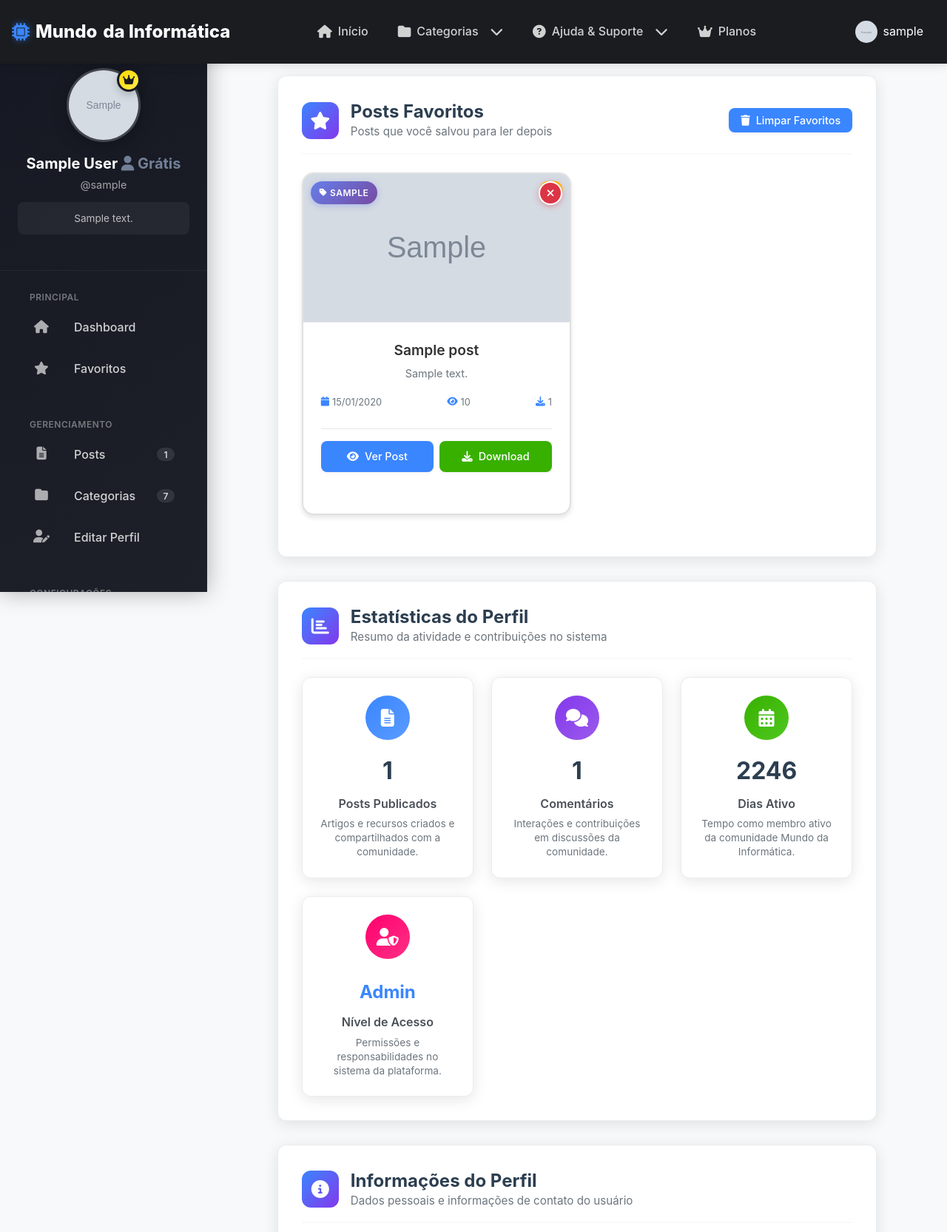
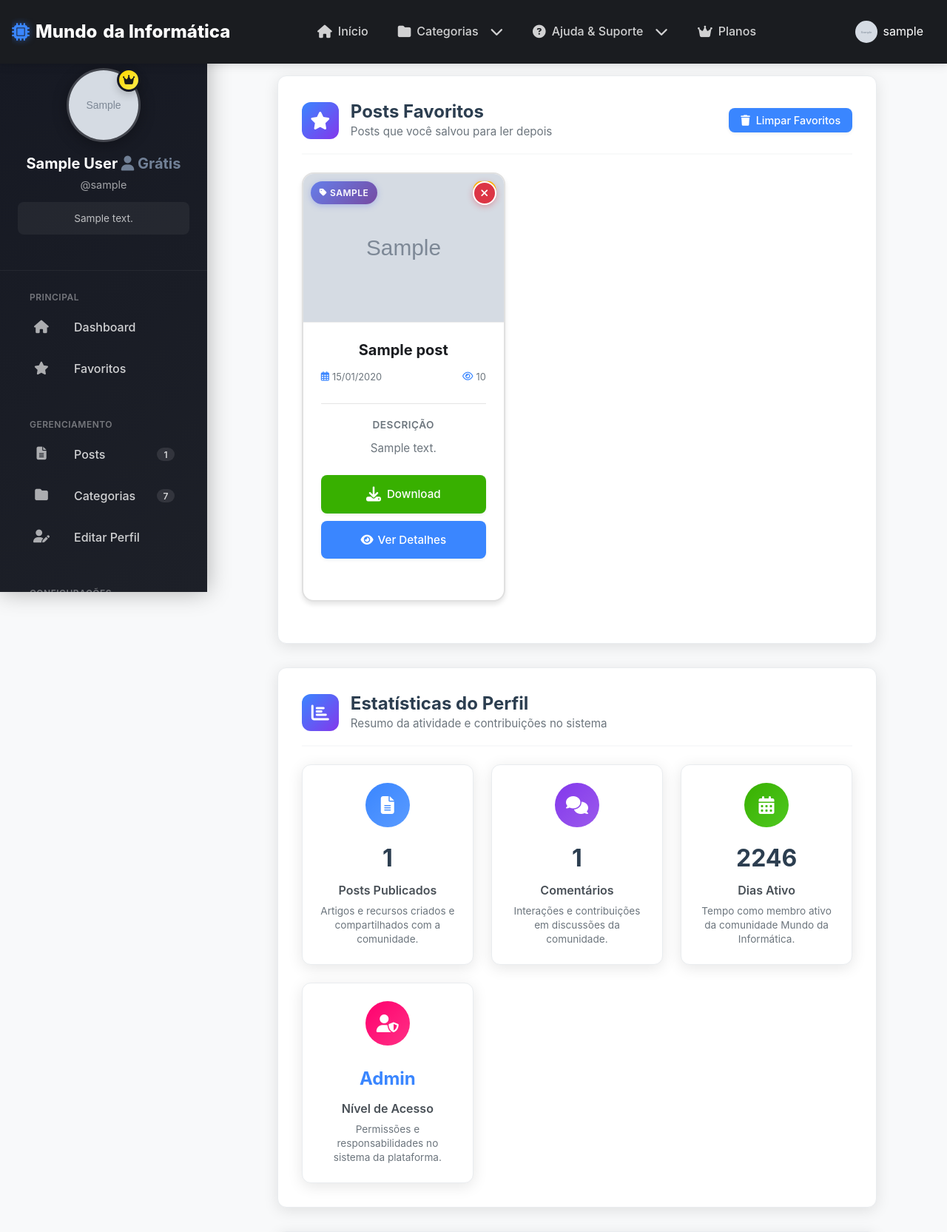
Before and after one commit to RDG547/Mundo-da-Informatica, a Flask app: page /profile in a window 1280 px wide. Shown: the top 1665 px of the page at 74% size. Run offline with Flask 3, Linux system fonts and the light colour scheme; a user stored in the database is signed in; data comes from the database, SQL or seed files in the repository; tables that the repository leaves empty hold one stand-in row (values such as "Sample post"); grey boxes marked "Sample" are stand-in pictures; some libraries are stand-ins or nearby versions.

Commit message:
fix: cards favoritos iguais à home, remove imagem grande do download, scrollbar idêntica ao admin
- Cards favoritos agora usam mesmo layout da home (max-width 275px, flex grid, descrição com scroll)
- Removida imagem grande (download-card-image) do card de download, mantendo só miniatura no título
- Scrollbar da sidebar do perfil agora usa background transparent igual à sidebar do admin
- JS rebuild de favoritos e downloads atualizado para corresponder ao template Jinja

```diff
--- a/static/css/profile-page.css
+++ b/static/css/profile-page.css
@@ -1981,7 +1981,7 @@
     flex-direction: column;
     transition: all 0.4s cubic-bezier(0.4, 0, 0.2, 1);
     scrollbar-width: thin;
-    scrollbar-color: rgba(255, 255, 255, 0.2) #1a1d25;
+    scrollbar-color: rgba(255, 255, 255, 0.2) transparent;
 }
 
 /* Sidebar Profile Header Section */
@@ -2161,7 +2161,7 @@
 }
 
 .profile-admin-sidebar::-webkit-scrollbar-track {
-    background: #1a1d25;
+    background: transparent;
 }
 
 .profile-admin-sidebar::-webkit-scrollbar-thumb {
@@ -2370,13 +2370,26 @@
     min-height: 100vh;
 }
 
-/* Fix post-card width inside profile page */
-.profile-main-content .post-card {
-    max-width: 100%;
-}
-
+/* Fix post-card grid inside profile page */
 .profile-main-content .posts-grid {
-    display: block;
+    display: flex;
+    flex-wrap: wrap;
+    justify-content: flex-start;
+    gap: 1.5rem;
+}
+
+.profile-main-content .posts-grid .row {
+    display: flex;
+    flex-wrap: wrap;
+    gap: 1.5rem;
+    margin: 0;
+    width: 100%;
+}
+
+.profile-main-content .posts-grid .row > [class*="col-"] {
+    flex: 0 0 auto;
+    width: auto;
+    padding: 0;
 }
 
 .profile-main-content .container {
--- a/static/js/download-control.js
+++ b/static/js/download-control.js
@@ -385,9 +385,7 @@ async function reloadDownloadHistorySection() {
             const postImgUrl = getImgUrl(download.post_image, 'posts');
             const hasImage = download.post_image && download.post_image !== 'default.jpg';
 
-            const imageHtml = hasImage
-                ? `<img src="${postImgUrl}" alt="${download.post_title}" class="download-card-image" onerror="this.style.display='none'">`
-                : `<div class="download-card-image" style="background: linear-gradient(135deg, var(--primary-color), var(--secondary-color)); display: flex; align-items: center; justify-content: center; color: white; font-size: 3rem;"><i class="fas fa-file-alt"></i></div>`;
+            // Large image removed - only small thumb next to title
 
             const thumbHtml = hasImage
                 ? `<img src="${postImgUrl}" alt="" class="download-title-thumb" onerror="this.style.display='none'">`
@@ -414,7 +412,6 @@ async function reloadDownloadHistorySection() {
                     <button class="download-remove-btn" onclick="removeDownload(${download.id})" title="Remover do histórico">
                         <i class="fas fa-times"></i>
                     </button>
-                    ${imageHtml}
                     <div class="download-card-body">
                         <div class="download-card-title">${thumbHtml}${linkHtml}</div>
                         <div class="download-card-meta">
--- a/static/js/profile-page.js
+++ b/static/js/profile-page.js
@@ -312,8 +312,7 @@ async function reloadFavoritesSection() {
         // Reconstrói o HTML dos favoritos
         let postsHTML = '';
         data.posts.forEach(post => {
-            const excerpt = post.content.replace(/<[^>]*>/g, '').substring(0, 150);
-            const excerptText = excerpt.length > 150 ? excerpt + '...' : excerpt;
+            const fullText = post.content.replace(/<[^>]*>/g, '');
 
             function getImgUrl(path, folder) {
                 if (!path || path === 'default.jpg') return `/static/images/${folder}/default.jpg`;
@@ -324,7 +323,7 @@ async function reloadFavoritesSection() {
             const postImgUrl = getImgUrl(post.image_url, 'posts');
 
             postsHTML += `
-                <div class="col-md-6 col-lg-4 mb-4">
+                <div class="col-md-6 col-lg-4 mb-3">
                     <div class="post-card" style="position: relative;">
                         <button onclick="removeFavorite(${post.id})" class="favorite-remove-badge" title="Remover dos favoritos">
                             <i class="fas fa-times"></i>
@@ -334,41 +333,28 @@ async function reloadFavoritesSection() {
                         </div>
                         <div class="post-image">
                             ${post.image_url ?
-                    `<img src="${postImgUrl}" alt="${post.title}" class="img-fluid">` :
+                    `<img src="${postImgUrl}" alt="${post.title}">` :
                     `<div class="post-placeholder"><i class="fas fa-file-alt"></i></div>`
                 }
                             ${post.featured ? '<div class="featured-badge"><i class="fas fa-star"></i></div>' : ''}
                         </div>
                         <div class="post-content">
-                            <h3 class="post-title">
-                                <a href="/post/${post.id}">${post.title}</a>
-                            </h3>
-                            <p class="post-excerpt">${excerptText}</p>
+                            <h3><a href="/post/${post.id}" style="text-decoration: none; color: inherit;">${post.title}</a></h3>
                             <div class="post-meta">
-                                <span class="post-date">
-                                    <i class="fas fa-calendar"></i>
-                                    ${post.date_posted}
-                                </span>
-                                <span class="post-views">
-                                    <i class="fas fa-eye"></i>
-                                    ${post.views}
-                                </span>
-                                ${post.downloads ? `
-                                    <span class="post-downloads">
-                                        <i class="fas fa-download"></i>
-                                        ${post.downloads}
-                                    </span>
-                                ` : ''}
+                                <span><i class="far fa-calendar-alt"></i> ${post.date_posted}</span>
+                                <span><i class="far fa-eye"></i> ${post.views}</span>
                             </div>
-                            <div class="post-actions">
-                                <a href="/post/${post.id}" class="btn btn-primary">
-                                    <i class="fas fa-eye"></i> Ver Post
-                                </a>
+                            <div class="post-description-section">
+                                <div class="post-description-title">Descrição</div>
+                                <div class="post-description-text" style="max-height: 100px; overflow-y: auto;">${fullText}</div>
+                            </div>
+                            <div style="display: flex; gap: 10px; align-items: stretch; flex-wrap: wrap;">
                                 ${post.download_link ? `
-                                    <a href="/download/${post.id}" class="btn btn-success">
+                                    <a href="/download/${post.id}" class="btn btn-download download-btn" data-action="download" style="flex: 1; min-width: 120px;">
                                         <i class="fas fa-download"></i> Download
                                     </a>
                                 ` : ''}
+                                <a href="/post/${post.id}" class="btn" style="flex: 1; min-width: 120px; display: flex; align-items: center; justify-content: center; white-space: nowrap; gap: 6px;"><i class="fas fa-eye"></i> Ver Detalhes</a>
                             </div>
                         </div>
                     </div>
--- a/templates/profile.html
+++ b/templates/profile.html
@@ -196,7 +196,7 @@
                                     <div class="post-image">
                                         {% if post.image_url %}
                                         <img src="{{ get_image_url(post.image_url, folder='posts', default='default.jpg') }}"
-                                            alt="{{ post.title }}" class="img-fluid">
+                                            alt="{{ post.title }}">
                                         {% else %}
                                         <div class="post-placeholder">
                                             <i class="fas fa-file-alt"></i>
@@ -209,37 +209,22 @@
                                         {% endif %}
                                     </div>
                                     <div class="post-content">
-                                        <h3 class="post-title">
-                                            <a href="{{ url_for('post', post_id=post.id) }}">{{ post.title }}</a>
-                                        </h3>
-                                        <p class="post-excerpt">{{ (post.content|striptags)[:150] }}{% if
-                                            (post.content|striptags)|length > 150 %}...{% endif %}</p>
+                                        <h3><a href="{{ url_for('post', post_id=post.id) }}" style="text-decoration: none; color: inherit;">{{ post.title }}</a></h3>
                                         <div class="post-meta">
-                                            <span class="post-date">
-                                                <i class="fas fa-calendar"></i>
-                                                {{ post.date_posted.strftime('%d/%m/%Y') }}
-                                            </span>
-                                            <span class="post-views">
-                                                <i class="fas fa-eye"></i>
-                                                {{ post.views }}
-                                            </span>
-                                            {% if post.downloads %}
-                                            <span class="post-downloads">
-                                                <i class="fas fa-download"></i>
-                                                {{ post.downloads }}
-                                            </span>
-                                            {% endif %}
+                                            <span><i class="far fa-calendar-alt"></i> {{ post.date_posted.strftime('%d/%m/%Y') }}</span>
+                                            <span><i class="far fa-eye"></i> {{ post.views }}</span>
                                         </div>
-                                        <div class="post-actions">
-                                            <a href="{{ url_for('post', post_id=post.id) }}" class="btn btn-primary">
-                                                <i class="fas fa-eye"></i> Ver Post
-                                            </a>
+                                        <div class="post-description-section">
+                                            <div class="post-description-title">Descrição</div>
+                                            <div class="post-description-text" style="max-height: 100px; overflow-y: auto;">{{ post.content|striptags }}</div>
+                                        </div>
+                                        <div style="display: flex; gap: 10px; align-items: stretch; flex-wrap: wrap;">
                                             {% if post.download_link %}
-                                            <a href="{{ url_for('download_post', post_id=post.id) }}"
-                                                class="btn btn-success download-btn" data-action="download">
+                                            <a href="{{ url_for('download_post', post_id=post.id) }}" class="btn btn-download download-btn" data-action="download" style="flex: 1; min-width: 120px;">
                                                 <i class="fas fa-download"></i> Download
                                             </a>
                                             {% endif %}
+                                            <a href="{{ url_for('post', post_id=post.id) }}" class="btn" style="flex: 1; min-width: 120px; display: flex; align-items: center; justify-content: center; white-space: nowrap; gap: 6px;"><i class="fas fa-eye"></i> Ver Detalhes</a>
                                         </div>
                                     </div>
                                 </div>
@@ -259,7 +244,7 @@
                                     <div class="post-image">
                                         {% if post.image_url %}
                                         <img src="{{ get_image_url(post.image_url, folder='posts', default='default.jpg') }}"
-                                            alt="{{ post.title }}" class="img-fluid">
+                                            alt="{{ post.title }}">
                                         {% else %}
                                         <div class="post-placeholder">
                                             <i class="fas fa-file-alt"></i>
@@ -272,37 +257,22 @@
                                         {% endif %}
                                     </div>
                                     <div class="post-content">
-                                        <h3 class="post-title">
-                                            <a href="{{ url_for('post', post_id=post.id) }}">{{ post.title }}</a>
-                                        </h3>
-                                        <p class="post-excerpt">{{ (post.content|striptags)[:150] }}{% if
-                                            (post.content|striptags)|length > 150 %}...{% endif %}</p>
+                                        <h3><a href="{{ url_for('post', post_id=post.id) }}" style="text-decoration: none; color: inherit;">{{ post.title }}</a></h3>
                                         <div class="post-meta">
-                                            <span class="post-date">
-                                                <i class="fas fa-calendar"></i>
-                                                {{ post.date_posted.strftime('%d/%m/%Y') }}
-                                            </span>
-                                            <span class="post-views">
-                                                <i class="fas fa-eye"></i>
-                                                {{ post.views }}
-                                            </span>
-                                            {% if post.downloads %}
-                                            <span class="post-downloads">
-                                                <i class="fas fa-download"></i>
-                                                {{ post.downloads }}
-                                            </span>
-                                            {% endif %}
+                                            <span><i class="far fa-calendar-alt"></i> {{ post.date_posted.strftime('%d/%m/%Y') }}</span>
+                                            <span><i class="far fa-eye"></i> {{ post.views }}</span>
                                         </div>
-                                        <div class="post-actions">
-                                            <a href="{{ url_for('post', post_id=post.id) }}" class="btn btn-primary">
-                                                <i class="fas fa-eye"></i> Ver Post
-                                            </a>
+                                        <div class="post-description-section">
+                                            <div class="post-description-title">Descrição</div>
+                                            <div class="post-description-text" style="max-height: 100px; overflow-y: auto;">{{ post.content|striptags }}</div>
+                                        </div>
+                                        <div style="display: flex; gap: 10px; align-items: stretch; flex-wrap: wrap;">
                                             {% if post.download_link %}
-                                            <a href="{{ url_for('download_post', post_id=post.id) }}"
-                                                class="btn btn-success download-btn" data-action="download">
+                                            <a href="{{ url_for('download_post', post_id=post.id) }}" class="btn btn-download download-btn" data-action="download" style="flex: 1; min-width: 120px;">
                                                 <i class="fas fa-download"></i> Download
                                             </a>
                                             {% endif %}
+                                            <a href="{{ url_for('post', post_id=post.id) }}" class="btn" style="flex: 1; min-width: 120px; display: flex; align-items: center; justify-content: center; white-space: nowrap; gap: 6px;"><i class="fas fa-eye"></i> Ver Detalhes</a>
                                         </div>
                                     </div>
                                 </div>
@@ -370,15 +340,8 @@
                             <button class="download-remove-btn" onclick="removeDownload({{ download.id }})" title="Remover do histórico">
                                 <i class="fas fa-times"></i>
                             </button>
-                            <!-- Imagem do Post -->
-                            {% if download.post.image_url and download.post.image_url != 'default.jpg' %}
-                            <img src="{{ get_image_url(download.post.image_url, folder='posts', default='default.jpg') }}"
-                                 alt="{{ download.post.title }}"
-                                 class="download-card-image"
-                                 onerror="this.style.display='none'">
-                            {% else %}
-                            <div class="download-card-image" style="background: linear-gradient(135deg, var(--primary-color), var(--secondary-color)); display: flex; align-items: center; justify-content: center; color: white; font-size: 3rem;">
-                                <i class="fas fa-file-alt"></i>
+                            {% if False %}
+                            <div class="download-card-image" style="display:none">
                             </div>
                             {% endif %}
 
```
